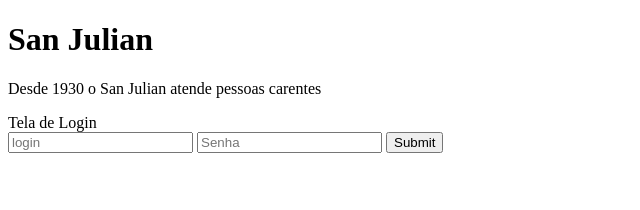
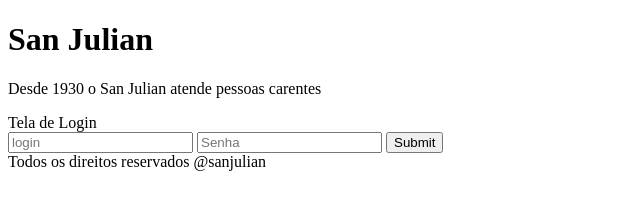
Before and after one commit to vanimartins67/Proj_Extension, a plain HTML site: page index.html in a window 1280 px wide. Shown: the whole page, without its empty margins (0-640 px from the left). Drawn offline with Linux system fonts and the light colour scheme.

Commit message:
criação do footer da branch

```diff
--- a/index.html
+++ b/index.html
@@ -16,5 +16,12 @@
         <input type="password" placeholder="Senha">
         <input type="submit" placeholder="Enviar">
     </form>
+
+
+<footer>
+Todos os direitos reservados @sanjulian
+
+</footer>
+
 </body>
 </html>
```
